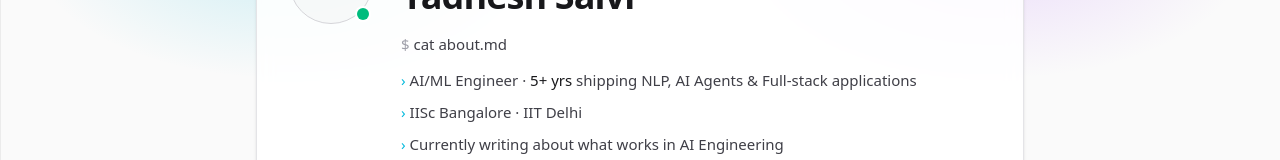
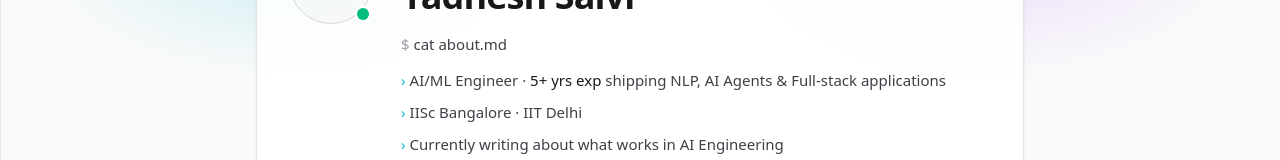
Before and after one commit to yadneshSalvi/yadnesh-personal-blog, a Next.js app: page / in a window 1280 px wide. Shown: the part 274-434 px from the top of the page. Built offline with nearby package versions, Linux system fonts and the light colour scheme.

Commit message:
blog fixes

```diff
--- a/content/posts/vibe-coding.mdx
+++ b/content/posts/vibe-coding.mdx
@@ -117,6 +117,6 @@ LLMs have infinite knowledge and functionaliy, but they can never be 100% accura
 
 So while I don't see LLMs replacing coders as of the next few years, but coders having good domain knowledge who are using AI-assisted tools, will replace ones not using them, by being more productive, for sure.
 
-I would like to end, the blog with Andrew Ng's answer on job opportunities for coders in an AI world. (Go to 19:06 in video timeline, if it doesn't go on its own, after all it's vibe coded ;))
+I would like to end, the blog with Andrew Ng's answer on job opportunities for coders in an AI world.
 
 <YouTube id="ckS-ynViLjY" start={1146} params="end=1304" title="Andrew Ng & Lisa Su on AI potential" poster="hqdefault" />
--- a/src/components/Hero.tsx
+++ b/src/components/Hero.tsx
@@ -61,7 +61,7 @@ export default function Hero() {
                 <p className="mt-1">
                   <span className="text-cyan-500 dark:text-cyan-400">›</span>{" "}
                   AI/ML Engineer ·{" "}
-                  <span className="text-zinc-900 dark:text-zinc-100">5+ yrs</span> shipping NLP, AI Agents &amp; Full-stack applications
+                  <span className="text-zinc-900 dark:text-zinc-100">5+ yrs exp </span> shipping NLP, AI Agents &amp; Full-stack applications
                   <br />
                   <span className="text-cyan-500 dark:text-cyan-400">›</span>{" "}
                   IISc Bangalore · IIT Delhi
```
Also changed, not shown: public/search-index.json (+1 -1 lines).
